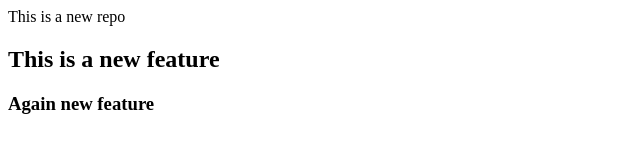
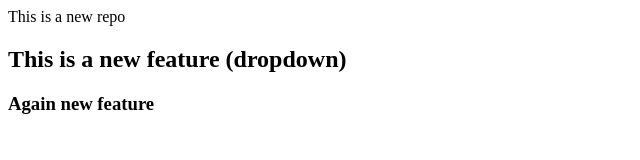
Before and after one commit to mayur5643/localRepo, a plain HTML site: page index.html in a window 1280 px wide. Shown: the whole page, without its empty margins (0-640 px from the left). Drawn offline with Linux system fonts and the light colour scheme.

```diff
--- a/index.html
+++ b/index.html
@@ -1,3 +1,4 @@
 <p>This is a new repo</p>
-<h2>This is a new feature</h2>
+<h2>This is a new feature (dropdown)</h2>
+</h2>
 <h3>Again new feature</h3>
```
